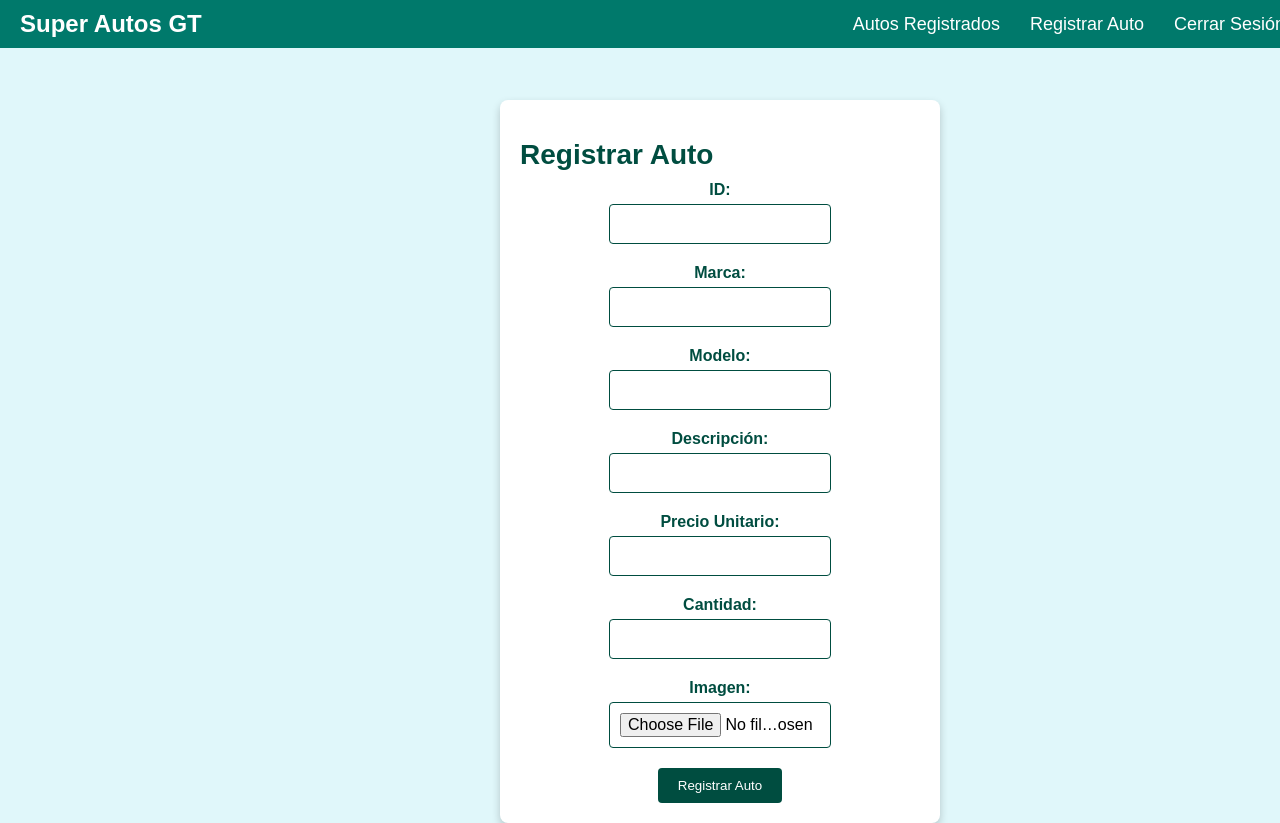
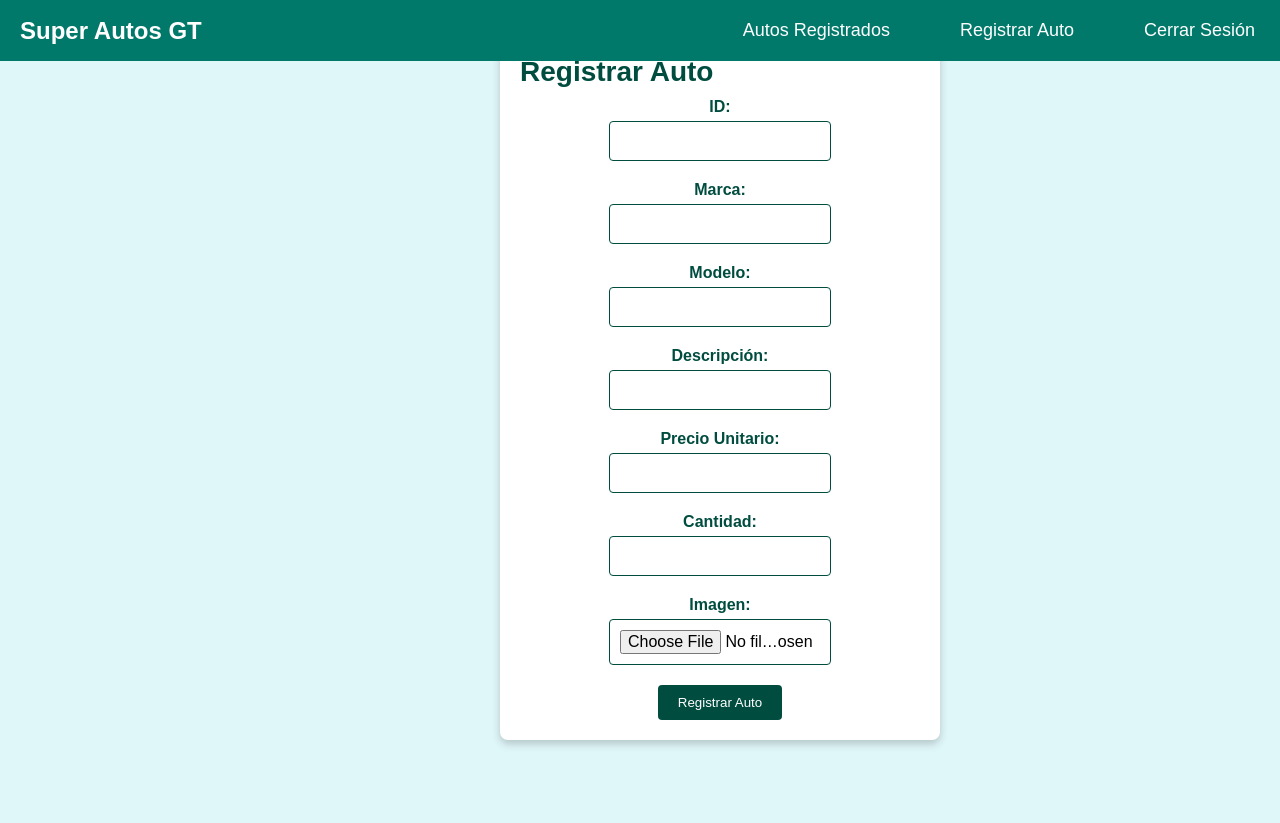
Before and after one commit to Emmagx/IPC2_Practica2_202300848, a Flask app: page /registrar in a window 1280 px wide. After the commit the page ends 747 px from the top, so only its background shows below. Run offline with Flask 3, Linux system fonts and the light colour scheme; the visitor is signed in with stand-in values (Sample User, id 1).

Commit message:
[MOD] Style.css for registros

```diff
--- a/static/styles.css
+++ b/static/styles.css
@@ -67,6 +67,8 @@ body {
     box-shadow: 0 4px 8px rgba(0, 0, 0, 0.2);
     border-radius: 8px;
     animation: fadeIn 1s ease-in;
+    align-items: center
+    ;
 }
 
 .login-page h1 {
@@ -74,6 +76,8 @@ body {
     margin-bottom: 20px;
     color: #004d40; /* Verde oscuro */
     animation: slideIn 0.5s ease-out;
+    margin-right: 100px;
+    align-items: center;
 }
 
 .login-page form {
@@ -181,7 +185,7 @@ body {
     align-items: center;
 } */
 .register-page .container {
-    margin-top: 100px;
+    margin-top: 17px;
     max-width: 400px;
     padding: 20px;
     background-color: #ffffff;
@@ -325,13 +329,17 @@ body {
     background-color: #4CAF50; /* Cambia el color de fondo al pasar el mouse */
     color: white; /* Cambia el color de texto al pasar el mouse */
 }
-
+.nav-item{
+    padding: 10px;
+    display: flex;
+    margin-right: 20px;
+}
 .nav-item a:focus {
     outline: 2px solid blue; /* Define el estilo de enfoque */
 }
 
 .nav-item a:hover {
-    background-color: #f0f0f0; /* Efecto hover en los enlaces del navbar */
+    background-color: #5b4d15a7; /* Efecto hover en los enlaces del navbar */
 }
 .btn-success:hover {
     background-color: #28a745;
```
